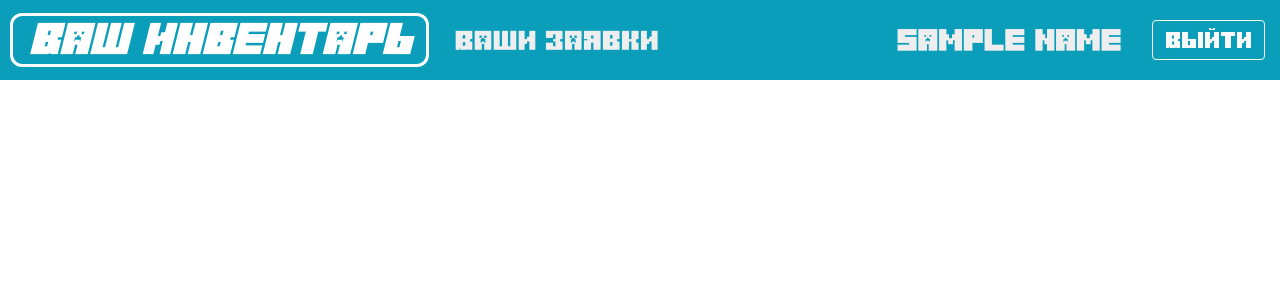
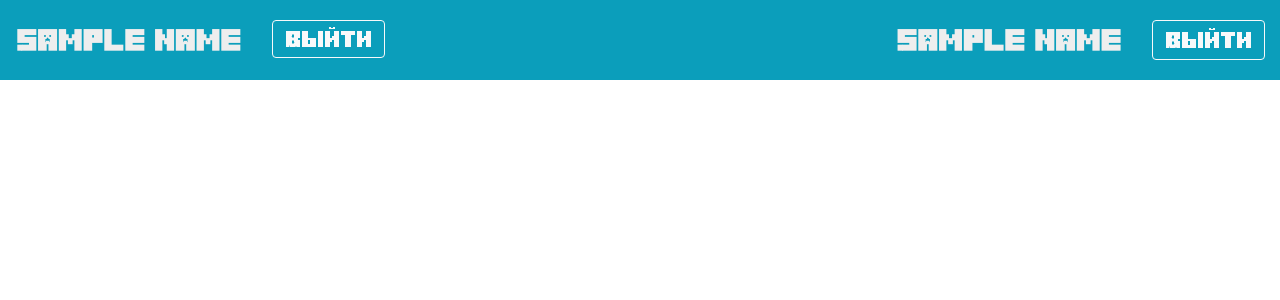
Before and after one commit to Karaseyka/Sport-equipment-management, a Flask app: template templates/user_base.html in a window 1280 px wide. Shown: the top 300 px of the page. Run offline with Flask 3, Linux system fonts and the light colour scheme; the template is opened without the code that fills it: most values are stand-ins (such as "Sample title", 1, 10 or a date in 2020); some web fonts are replaced.

Commit message:
Update user_base.html

```diff
--- a/templates/user_base.html
+++ b/templates/user_base.html
@@ -12,11 +12,11 @@
 </head>
 <body>
 <nav class="navbar navbar-expand-md navbar-dark mb-4" style="display: flex; justify-content: space-between;">
-    <div style="display: flex; justify-content: start; align-items: center;">
-        <a href="/profile/" class="navbar-brand">Ваш инвентарь</a>
-        <div style="display: flex; justify-content: space-around;">
-            <a href="/polzovatelskie_zzzayavki" class="nav-link-tab">Ваши заявки</a>
-        </div>
+    <div style="display: flex; justify-content: space-around;">
+        <a href="/profile/" class="nav-link active">{{name}}</a>
+        <a href="/выйти/">
+            <button class="btn btn-outline-light" type="button" id="exit" style="margin-left: 15px; margin-right: 15px">Выйти</button>
+        </a>
     </div>
     <div style="display: flex; justify-content: space-around;">
         <a href="/profile/" class="nav-link active">{{name}}</a>
```
